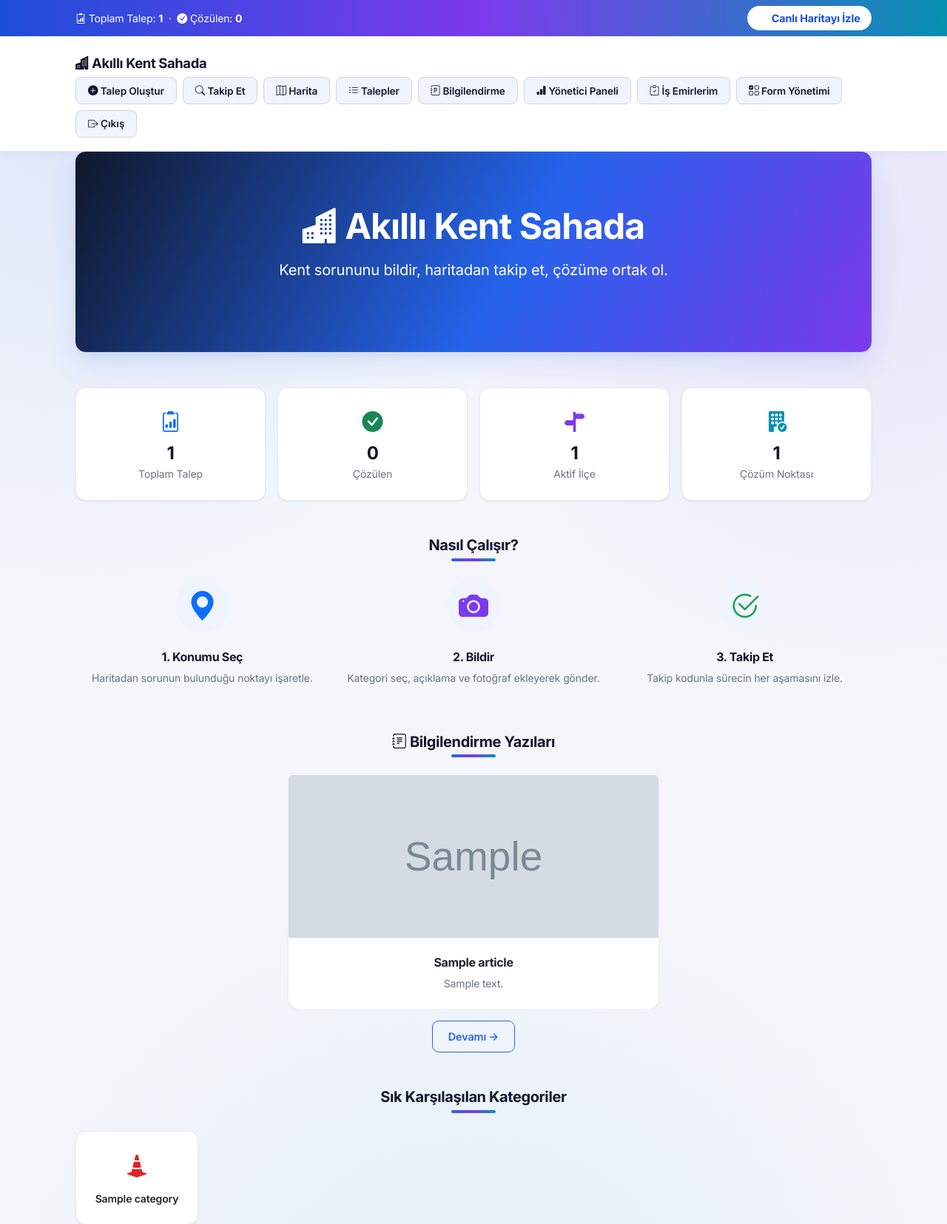
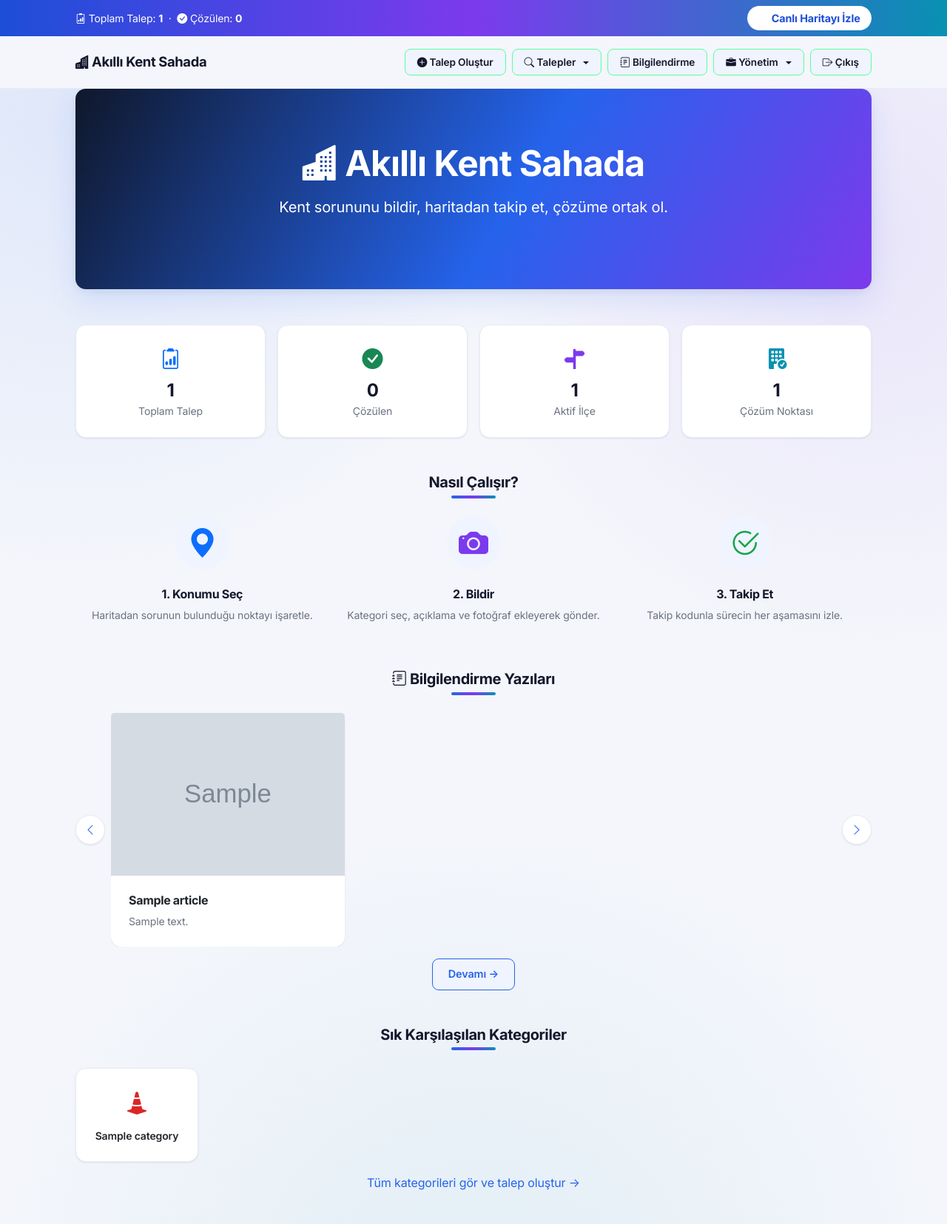
Before and after one commit to elifaltunok/belediye-cozum-merkezi, a Django app: page / in a window 1280 px wide. Shown: the top 1655 px of the page at 74% size. Run offline with Django 5.2, Linux system fonts and the light colour scheme; a user stored in the database is signed in; tables that the repository leaves empty hold one stand-in row (values such as "Sample post"); grey boxes marked "Sample" are stand-in pictures.

Commit message:
makale kaydirmasi, navbar uyumu ve hiyerarsik breadcrumb yapisi duzeltildi

```diff
--- a/static/css/style.css
+++ b/static/css/style.css
@@ -82,10 +82,10 @@ a:hover {
 /* ---------------------------------- Navbar --------------------------------- */
 
 .navbar {
-    background: #ffffff !important;
-    box-shadow: 0 2px 12px rgba(37, 99, 235, 0.08) !important;
-    padding-top: 1.1rem;
-    padding-bottom: 1.1rem;
+    background: var(--bg) !important;
+    box-shadow: none !important;
+    padding-top: 1rem;
+    padding-bottom: 1rem;
     border-bottom: 1px solid var(--border);
 }
 
@@ -98,7 +98,7 @@ a:hover {
 
 .navbar .btn-outline-light {
     color: var(--text) !important;
-    border: 1.5px solid var(--border-strong, #d4d4d8) !important;
+    border: 1.5px solid var(--border-strong, #59ff9c) !important;
     background: var(--primary-soft) !important;
     font-size: 0.85rem;
     font-weight: 600;
@@ -118,6 +118,38 @@ a:hover {
     background: linear-gradient(120deg, var(--primary), var(--accent-purple)) !important;
     color: #ffffff !important;
     border-color: transparent !important;
+}
+
+.navbar .dropdown-menu {
+    border: 1px solid var(--border);
+    border-radius: var(--radius-sm);
+    box-shadow: var(--shadow-md);
+    padding: 0.5rem;
+    margin-top: 0.5rem;
+}
+
+.navbar .dropdown-item {
+    border-radius: 6px;
+    padding: 0.55rem 0.9rem;
+    font-size: 0.88rem;
+    font-weight: 500;
+    color: var(--text);
+}
+
+.navbar .dropdown-item:hover {
+    background: var(--primary-soft);
+    color: var(--primary-dark);
+}
+
+.navbar .dropdown-item.active-page {
+    background: var(--primary-soft);
+    color: var(--primary-dark);
+    font-weight: 700;
+}
+
+.navbar .dropdown-toggle::after {
+    margin-left: 0.4rem;
+    vertical-align: 0.15em;
 }
 
 /* ----------------------------------- Cards ---------------------------------- */
@@ -567,6 +599,7 @@ div.hero-section .btn-outline-light:hover {
 .top-stats-bar {
     background: linear-gradient(90deg, #1d4ed8, #7c3aed, #0891b2);
     color: #ffffff;
+    border: none;
 }
 
 .top-stats-bar .text-muted,
@@ -589,8 +622,8 @@ div.hero-section .btn-outline-light:hover {
 }
 
 .breadcrumb-bar {
-    background: linear-gradient(90deg, var(--primary-soft), #f3e8ff);
-    border-bottom: 1px solid var(--border);
+    background: linear-gradient(180deg, #f0f4ff, var(--primary-soft));
+    border-bottom: none;
 }
 
 .breadcrumb-bar a {
@@ -664,3 +697,52 @@ body {
         var(--bg) !important;
     background-attachment: fixed;
 }
+
+.article-strip-wrapper {
+    display: flex;
+    align-items: center;
+    gap: 0.5rem;
+}
+
+.article-strip-viewport {
+    overflow: hidden;
+    flex: 1;
+}
+
+.article-strip-track {
+    display: flex;
+    gap: 16px;
+    transition: transform 0.5s ease;
+}
+
+.article-strip-item {
+    flex: 0 0 calc((100% - 32px) / 3);
+    min-width: calc((100% - 32px) / 3);
+}
+
+@media (max-width: 768px) {
+    .article-strip-item {
+        flex: 0 0 100%;
+        min-width: 100%;
+    }
+}
+
+.article-strip-nav {
+    background: #ffffff;
+    border: 1px solid var(--border);
+    border-radius: 50%;
+    width: 40px;
+    height: 40px;
+    flex-shrink: 0;
+    display: flex;
+    align-items: center;
+    justify-content: center;
+    color: var(--primary);
+    box-shadow: var(--shadow-sm);
+    transition: all 0.2s ease;
+}
+
+.article-strip-nav:hover {
+    background: var(--primary);
+    color: #ffffff;
+}
--- a/templates/base.html
+++ b/templates/base.html
@@ -36,34 +36,44 @@
         <a class="navbar-brand fw-bold" href="{% url 'tickets:home' %}">
             <i class="bi bi-buildings-fill"></i> Akıllı Kent Sahada
         </a>
-        <div class="d-flex gap-2 flex-wrap">
+
+        <div class="d-flex gap-2 flex-wrap align-items-center">
             <a class="btn btn-outline-light btn-sm {% if request.resolver_match.url_name == 'new_ticket' %}active{% endif %}" href="{% url 'tickets:new_ticket' %}">
                 <i class="bi bi-plus-circle-fill"></i> Talep Oluştur
             </a>
-            <a class="btn btn-outline-light btn-sm {% if request.resolver_match.url_name == 'track' %}active{% endif %}" href="{% url 'tickets:track' %}">
-                <i class="bi bi-search"></i> Takip Et
-            </a>
-            <a class="btn btn-outline-light btn-sm {% if request.resolver_match.url_name == 'public_map' %}active{% endif %}" href="{% url 'tickets:public_map' %}">
-                <i class="bi bi-map"></i> Harita
-            </a>
-            <a class="btn btn-outline-light btn-sm {% if request.resolver_match.url_name == 'ticket_list' %}active{% endif %}" href="{% url 'tickets:ticket_list' %}">
-                <i class="bi bi-list-ul"></i> Talepler
-            </a>
+
+            <div class="dropdown">
+                <button class="btn btn-outline-light btn-sm dropdown-toggle {% if PAGE_PARENT == 'Talepler' %}active{% endif %}" type="button" data-bs-toggle="dropdown">
+                    <i class="bi bi-search"></i> Talepler
+                </button>
+                <ul class="dropdown-menu">
+                    <li><a class="dropdown-item {% if request.resolver_match.url_name == 'track' %}active-page{% endif %}" href="{% url 'tickets:track' %}"><i class="bi bi-search"></i> Takip Et</a></li>
+                    <li><a class="dropdown-item {% if request.resolver_match.url_name == 'public_map' %}active-page{% endif %}" href="{% url 'tickets:public_map' %}"><i class="bi bi-map"></i> Kent Haritası</a></li>
+                    <li><a class="dropdown-item {% if request.resolver_match.url_name == 'ticket_list' %}active-page{% endif %}" href="{% url 'tickets:ticket_list' %}"><i class="bi bi-list-ul"></i> Tüm Talepler</a></li>
+                </ul>
+            </div>
+
             <a class="btn btn-outline-light btn-sm {% if request.resolver_match.url_name == 'article_list' or request.resolver_match.url_name == 'article_detail' %}active{% endif %}" href="{% url 'tickets:article_list' %}">
                 <i class="bi bi-journal-text"></i> Bilgilendirme
             </a>
-            {% if request.user.is_staff %}
-                <a class="btn btn-outline-light btn-sm {% if request.resolver_match.url_name == 'dashboard' %}active{% endif %}" href="{% url 'tickets:dashboard' %}">
-                    <i class="bi bi-bar-chart-fill"></i> Yönetici Paneli
-                </a>
-            {% endif %}
+
             {% if request.user.is_authenticated %}
-                <a class="btn btn-outline-light btn-sm {% if request.resolver_match.url_name == 'staff_panel' or request.resolver_match.url_name == 'staff_ticket_detail' %}active{% endif %}" href="{% url 'tickets:staff_panel' %}">
-                    <i class="bi bi-clipboard-check"></i> İş Emirlerim
-                </a>
-                <a class="btn btn-outline-light btn-sm {% if request.resolver_match.url_name == 'form_builder_list' or request.resolver_match.url_name == 'form_builder_edit' %}active{% endif %}" href="{% url 'tickets:form_builder_list' %}">
-                    <i class="bi bi-ui-checks-grid"></i> Form Yönetimi
-                </a>
+                <div class="dropdown">
+                    <button class="btn btn-outline-light btn-sm dropdown-toggle {% if request.resolver_match.url_name in 'dashboard,staff_panel,staff_ticket_detail,form_builder_list,form_builder_edit,article_manage_list,article_create' %}active{% endif %}" type="button" data-bs-toggle="dropdown">
+                        <i class="bi bi-briefcase-fill"></i> Yönetim
+                    </button>
+                    <ul class="dropdown-menu">
+                        {% if request.user.is_staff %}
+                            <li><a class="dropdown-item {% if request.resolver_match.url_name == 'dashboard' %}active-page{% endif %}" href="{% url 'tickets:dashboard' %}"><i class="bi bi-bar-chart-fill"></i> Yönetici Paneli</a></li>
+                        {% endif %}
+                        <li><a class="dropdown-item {% if request.resolver_match.url_name == 'staff_panel' or request.resolver_match.url_name == 'staff_ticket_detail' %}active-page{% endif %}" href="{% url 'tickets:staff_panel' %}"><i class="bi bi-clipboard-check"></i> İş Emirlerim</a></li>
+                        <li><a class="dropdown-item {% if request.resolver_match.url_name == 'form_builder_list' or request.resolver_match.url_name == 'form_builder_edit' %}active-page{% endif %}" href="{% url 'tickets:form_builder_list' %}"><i class="bi bi-ui-checks-grid"></i> Form Yönetimi</a></li>
+                        {% if request.user.staff_profile.is_content_editor or request.user.is_superuser %}
+                            <li><a class="dropdown-item {% if request.resolver_match.url_name == 'article_manage_list' or request.resolver_match.url_name == 'article_create' %}active-page{% endif %}" href="{% url 'tickets:article_manage_list' %}"><i class="bi bi-pencil-square"></i> Makalelerim</a></li>
+                        {% endif %}
+                    </ul>
+                </div>
+
                 <form method="post" action="{% url 'tickets:logout' %}" class="d-inline m-0">
                     {% csrf_token %}
                     <button type="submit" class="btn btn-outline-light btn-sm">
@@ -84,6 +94,10 @@
         <div class="container py-2">
             <small>
                 <a href="{% url 'tickets:home' %}">Ana Sayfa</a>
+                {% if PAGE_PARENT %}
+                    <span class="mx-1">›</span>
+                    <span class="text-muted">{{ PAGE_PARENT }}</span>
+                {% endif %}
                 <span class="mx-1">›</span>
                 <span class="text-dark fw-semibold">{{ PAGE_TITLE }}</span>
             </small>
--- a/templates/tickets/home.html
+++ b/templates/tickets/home.html
@@ -81,12 +81,17 @@
 <div class="mb-5">
     <h5 class="text-center fw-bold mb-4"><i class="bi bi-journal-text"></i> Bilgilendirme Yazıları</h5>
 
-    <div id="articleCarousel" class="carousel slide" data-bs-ride="carousel" data-bs-interval="4000">
-        <div class="carousel-inner">
+    <div class="article-strip-wrapper position-relative">
+    <button type="button" id="articlePrev" class="article-strip-nav article-strip-nav-prev" aria-label="Önceki">
+        <i class="bi bi-chevron-left"></i>
+    </button>
+
+    <div class="article-strip-viewport">
+        <div class="article-strip-track" id="articleTrack">
             {% for article in latest_articles %}
-            <div class="carousel-item {% if forloop.first %}active{% endif %}">
+            <div class="article-strip-item">
                 <a href="{% url 'tickets:article_detail' article.slug %}" class="text-decoration-none">
-                    <div class="card mx-auto article-slide-card">
+                    <div class="card h-100 article-slide-card">
                         {% if article.cover_image %}
                             <img src="{{ article.cover_image.url }}" class="card-img-top article-slide-img" alt="">
                         {% else %}
@@ -94,7 +99,7 @@
                                 <i class="bi bi-journal-richtext"></i>
                             </div>
                         {% endif %}
-                        <div class="card-body text-center">
+                        <div class="card-body">
                             <h6 class="text-dark">{{ article.title }}</h6>
                             <p class="text-muted small mb-0">{{ article.summary }}</p>
                         </div>
@@ -103,15 +108,12 @@
             </div>
             {% endfor %}
         </div>
-        {% if latest_articles|length > 1 %}
-        <button class="carousel-control-prev" type="button" data-bs-target="#articleCarousel" data-bs-slide="prev">
-            <span class="carousel-control-prev-icon"></span>
-        </button>
-        <button class="carousel-control-next" type="button" data-bs-target="#articleCarousel" data-bs-slide="next">
-            <span class="carousel-control-next-icon"></span>
-        </button>
-        {% endif %}
     </div>
+
+    <button type="button" id="articleNext" class="article-strip-nav article-strip-nav-next" aria-label="Sonraki">
+        <i class="bi bi-chevron-right"></i>
+    </button>
+</div>
 
     <p class="text-center mt-3">
         <a href="{% url 'tickets:article_list' %}" class="btn btn-outline-primary btn-sm">Devamı →</a>
@@ -173,4 +175,65 @@
     </div>
 </div>
 {% endif %}
+<script>
+    (function () {
+        var track = document.getElementById('articleTrack');
+        if (!track) return;
+        var items = track.querySelectorAll('.article-strip-item');
+        if (items.length === 0) return;
+
+        var currentIndex = 0;
+
+        function getItemsPerView() {
+            return window.innerWidth <= 768 ? 1 : 3;
+        }
+
+        function getItemWidth() {
+            return items[0].getBoundingClientRect().width + 16;
+        }
+
+        function getMaxIndex() {
+            return Math.max(0, items.length - getItemsPerView());
+        }
+
+        function updatePosition() {
+            var maxIndex = getMaxIndex();
+            if (currentIndex > maxIndex) currentIndex = 0;
+            if (currentIndex < 0) currentIndex = maxIndex;
+            track.style.transform = 'translateX(-' + (currentIndex * getItemWidth()) + 'px)';
+        }
+
+        var nextBtn = document.getElementById('articleNext');
+        var prevBtn = document.getElementById('articlePrev');
+
+        if (nextBtn) {
+            nextBtn.addEventListener('click', function () {
+                var maxIndex = getMaxIndex();
+                currentIndex = currentIndex >= maxIndex ? 0 : currentIndex + 1;
+                updatePosition();
+            });
+        }
+
+        if (prevBtn) {
+            prevBtn.addEventListener('click', function () {
+                var maxIndex = getMaxIndex();
+                currentIndex = currentIndex <= 0 ? maxIndex : currentIndex - 1;
+                updatePosition();
+            });
+        }
+
+        setInterval(function () {
+            var maxIndex = getMaxIndex();
+            currentIndex = currentIndex >= maxIndex ? 0 : currentIndex + 1;
+            updatePosition();
+        }, 4000);
+
+        window.addEventListener('resize', function () {
+            currentIndex = 0;
+            updatePosition();
+        });
+
+        updatePosition();
+    })();
+</script>
 {% endblock %}
--- a/tickets/context_processors.py
+++ b/tickets/context_processors.py
@@ -5,25 +5,30 @@ def maptiler_key(request):
     return {'MAPTILER_API_KEY': settings.MAPTILER_API_KEY}
 
 PAGE_TITLES = {
-    'home': 'Ana Sayfa',
-    'new_ticket': 'Talep Oluştur',
-    'track': 'Takip Et',
-    'public_map': 'Kent Haritası',
-    'ticket_list': 'Tüm Talepler',
-    'public_ticket_detail': 'Talep Detayı',
-    'dashboard': 'Yönetici Paneli',
-    'staff_panel': 'İş Emirlerim',
-    'staff_ticket_detail': 'Talep İşlemi',
-    'form_builder_list': 'Form Yönetimi',
-    'form_builder_edit': 'Form Düzenle',
-    'login': 'Personel Girişi',
-    'rate_ticket': 'Değerlendirme',
-    'article_list': 'Bilgilendirme',
-    'article_detail': 'Makale',
-    'article_manage_list': 'Makalelerim',
-    'article_create': 'Yeni Makale',
+    'home': ('Ana Sayfa', None),
+    'new_ticket': ('Talep Oluştur', None),
+    'track': ('Takip Et', 'Talepler'),
+    'public_map': ('Kent Haritası', 'Talepler'),
+    'ticket_list': ('Tüm Talepler', 'Talepler'),
+    'public_ticket_detail': ('Talep Detayı', 'Talepler'),
+    'dashboard': ('Yönetici Paneli', 'Yönetim'),
+    'staff_panel': ('İş Emirlerim', 'Yönetim'),
+    'staff_ticket_detail': ('Talep İşlemi', 'Yönetim'),
+    'form_builder_list': ('Form Yönetimi', 'Yönetim'),
+    'form_builder_edit': ('Form Düzenle', 'Yönetim'),
+    'login': ('Personel Girişi', None),
+    'rate_ticket': ('Değerlendirme', None),
+    'article_list': ('Bilgilendirme', None),
+    'article_detail': ('Makale', 'Bilgilendirme'),
+    'article_manage_list': ('Makalelerim', 'Yönetim'),
+    'article_create': ('Yeni Makale', 'Yönetim'),
 }
 
+
+def page_title(request):
+    url_name = getattr(request.resolver_match, 'url_name', None) if request.resolver_match else None
+    title, parent = PAGE_TITLES.get(url_name, ('', None))
+    return {'PAGE_TITLE': title, 'PAGE_PARENT': parent}
 
 def maptiler_key(request):
     return {'MAPTILER_API_KEY': settings.MAPTILER_API_KEY}
@@ -34,8 +39,3 @@ def site_stats(request):
         'GLOBAL_TOTAL_TICKETS': Ticket.objects.count(),
         'GLOBAL_RESOLVED_TICKETS': Ticket.objects.filter(status='RESOLVED').count(),
     }
-
-
-def page_title(request):
-    url_name = getattr(request.resolver_match, 'url_name', None) if request.resolver_match else None
-    return {'PAGE_TITLE': PAGE_TITLES.get(url_name, '')}
--- a/tickets/views.py
+++ b/tickets/views.py
@@ -95,7 +95,7 @@ def home(request):
         {'id': c.id, 'name': c.name, 'icon': get_category_icon(c), 'color': get_category_color(c.id)}
         for c in Category.objects.all()[:6]
     ]
-    latest_articles = Article.objects.filter(is_published=True).order_by('-created_at')[:3]
+    latest_articles = Article.objects.filter(is_published=True)[:12]
     recent_resolved = Ticket.objects.filter(status='RESOLVED').select_related('category').prefetch_related('resolutions').order_by('-updated_at')[:6]
 
     return render(request, 'tickets/home.html', {
```
